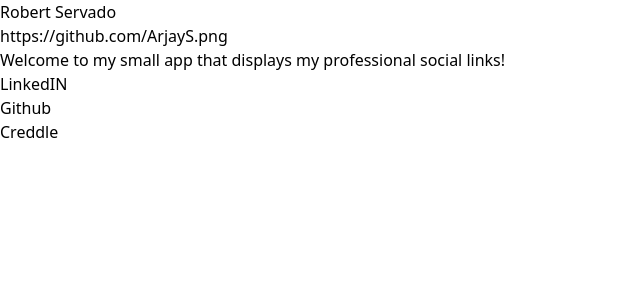
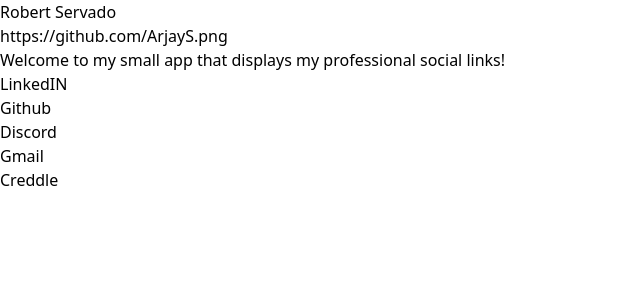
Before and after one commit to ArjayS/channelbranch, a React (Create React App) app: page / in a window 1280 px wide. Shown: the top 300 px of the page, without its empty margins (0-640 px from the left). Built offline with nearby package versions, Linux system fonts and the light colour scheme.

Commit message:
Added more social data

```diff
--- a/src/App.js
+++ b/src/App.js
@@ -21,6 +21,18 @@
       },
       {
         id: 3,
+        site_name: "Discord",
+        site_description: "Let's chat!",
+        link: "https://resume.creddle.io/resume/6nua8y8tbin",
+      },
+      {
+        id: 4,
+        site_name: "Gmail",
+        site_description: "If you want to contact me via gmail",
+        link: "servadorobert@gmail.com",
+      },
+      {
+        id: 5,
         site_name: "Creddle",
         site_description: "Please check out my resume!",
         link: "https://resume.creddle.io/resume/6nua8y8tbin",
```
